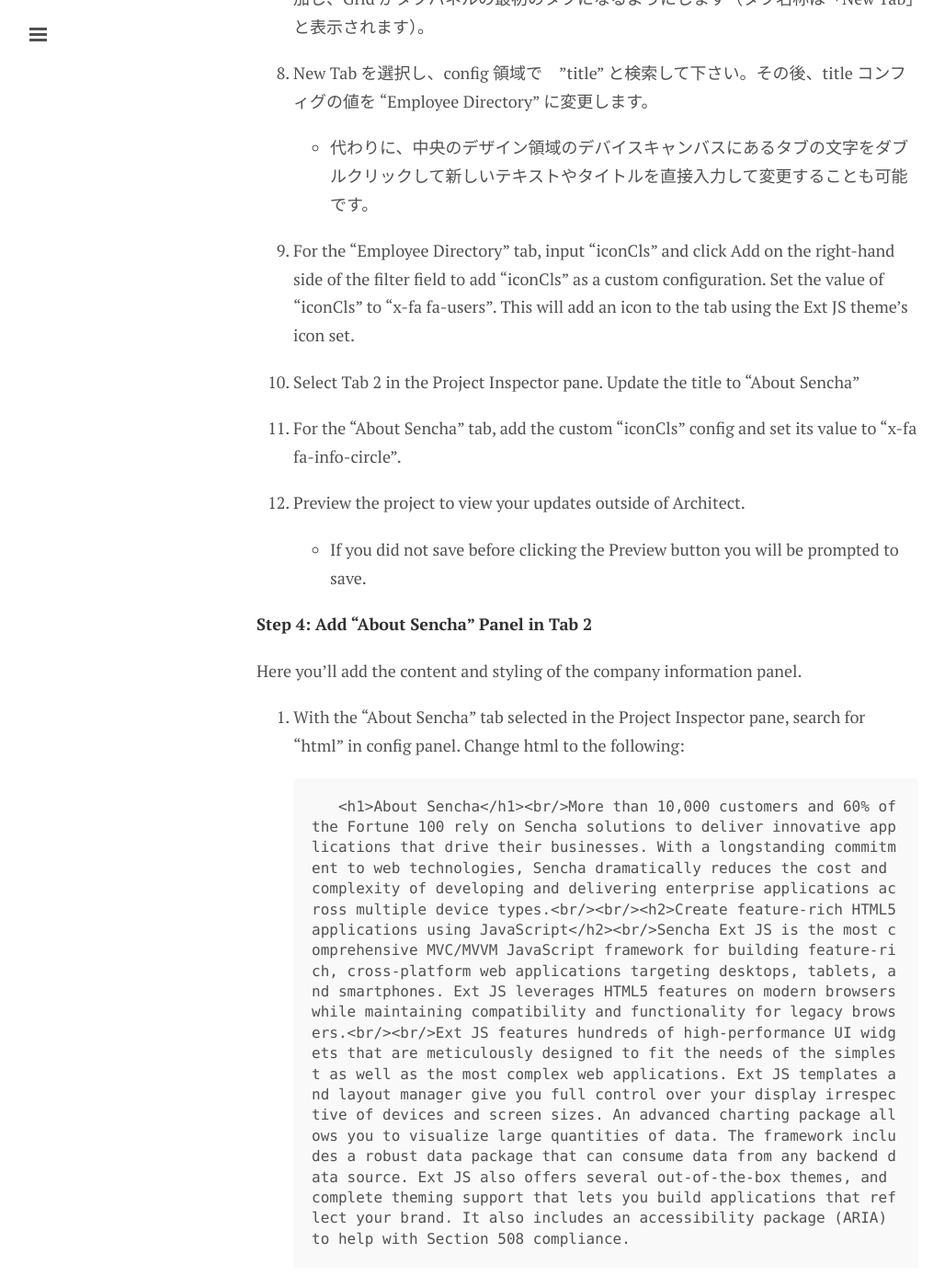
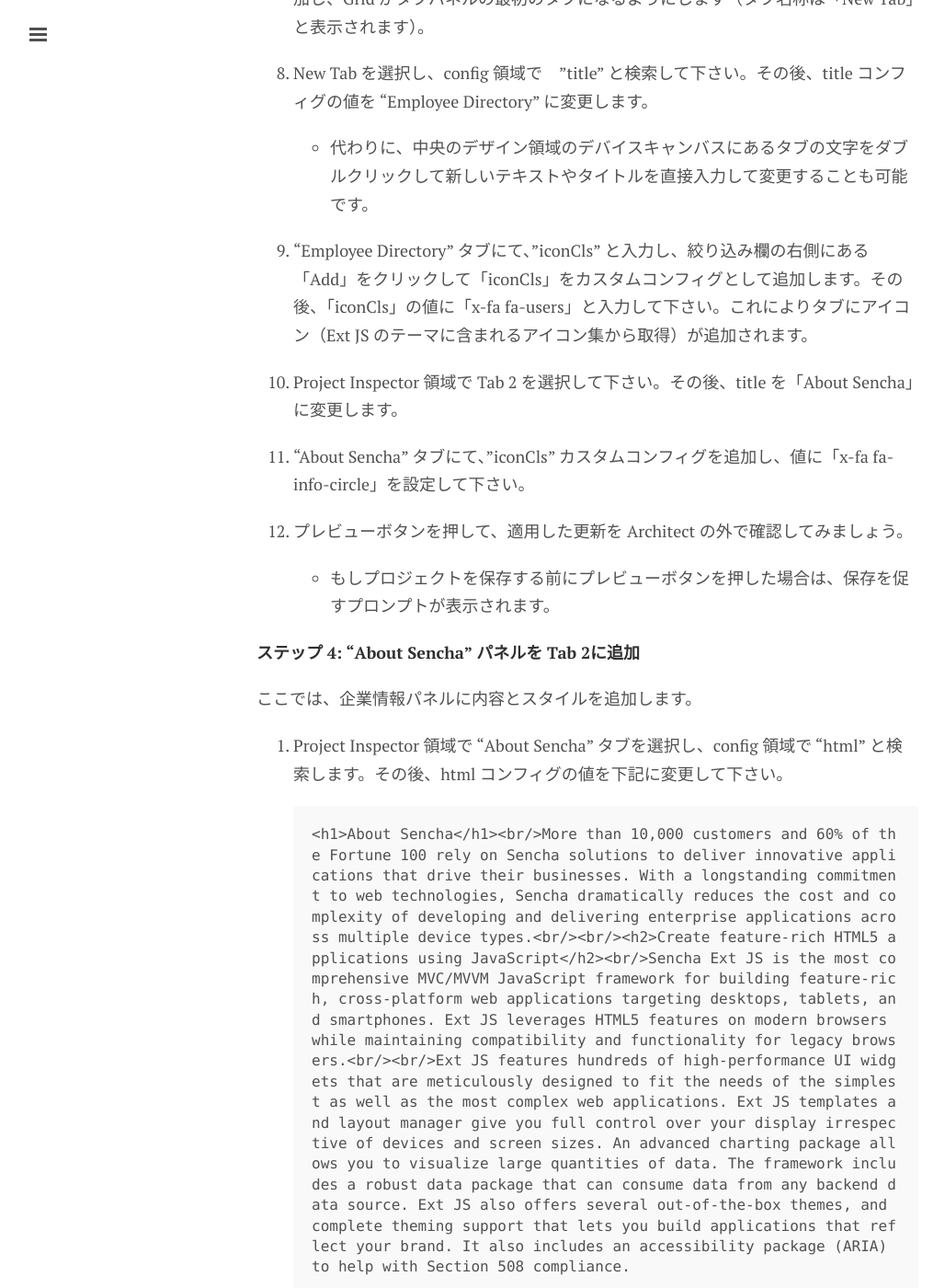
Before and after one commit to shinobukawano/kawanoshinobu.github.io, a Jekyll site: the page built from _posts/2016-09-05-modern-tutorial.md, in a window 1280 px wide and 1400 px high, scrolled down 3118 px. Shown: the whole window at 92% size, without its empty margins (1-1029 px from the left). Built offline with Jekyll 4.4.1, drawn with Linux system fonts in a browser that asks for light colours; comment, search, counter and statistics services are not loaded; some of the changed text lies outside the part shown.

Commit message:
Updated.

```diff
--- a/_posts/2016-09-05-modern-tutorial.md
+++ b/_posts/2016-09-05-modern-tutorial.md
@@ -72,29 +72,29 @@
 
       - 代わりに、中央のデザイン領域のデバイスキャンバスにあるタブの文字をダブルクリックして新しいテキストやタイトルを直接入力して変更することも可能です。
 
-  9. For the "Employee Directory" tab, input “iconCls” and click Add on the right-hand side of the filter field to add “iconCls” as a custom configuration. Set the value of “iconCls” to “x-fa fa-users”. This will add an icon to the tab using the Ext JS theme’s icon set.
+  9. "Employee Directory" タブにて、"iconCls" と入力し、絞り込み欄の右側にある「Add」をクリックして「iconCls」をカスタムコンフィグとして追加します。その後、「iconCls」の値に「x-fa fa-users」と入力して下さい。これによりタブにアイコン（Ext JS のテーマに含まれるアイコン集から取得）が追加されます。
 
-  10. Select Tab 2 in the Project Inspector pane. Update the title to "About Sencha"
+  10. Project Inspector 領域で Tab 2 を選択して下さい。その後、title を「About Sencha」に変更します。
 
-  11. For the "About Sencha" tab, add the custom “iconCls” config and set its value to “x-fa fa-info-circle”.
+  11. "About Sencha" タブにて、"iconCls" カスタムコンフィグを追加し、値に「x-fa fa-info-circle」を設定して下さい。
 
-  12. Preview the project to view your updates outside of Architect.
+  12. プレビューボタンを押して、適用した更新を Architect の外で確認してみましょう。
 
-      - If you did not save before clicking the Preview button you will be prompted to save.
+      - もしプロジェクトを保存する前にプレビューボタンを押した場合は、保存を促すプロンプトが表示されます。
 
-**Step 4: Add "About Sencha" Panel in Tab 2**
+**ステップ 4: "About Sencha" パネルを Tab 2に追加**
 
-Here you’ll add the content and styling of the company information panel.
+ここでは、企業情報パネルに内容とスタイルを追加します。
 
-  1. With the "About Sencha" tab selected in the Project Inspector pane, search for “html” in config panel. Change html to the following:
+  1. Project Inspector 領域で "About Sencha" タブを選択し、config 領域で "html" と検索します。その後、html コンフィグの値を下記に変更して下さい。
 
-            <h1>About Sencha</h1><br/>More than 10,000 customers and 60% of the Fortune 100 rely on Sencha solutions to deliver innovative applications that drive their businesses. With a longstanding commitment to web technologies, Sencha dramatically reduces the cost and complexity of developing and delivering enterprise applications across multiple device types.<br/><br/><h2>Create feature-rich HTML5 applications using JavaScript</h2><br/>Sencha Ext JS is the most comprehensive MVC/MVVM JavaScript framework for building feature-rich, cross-platform web applications targeting desktops, tablets, and smartphones. Ext JS leverages HTML5 features on modern browsers while maintaining compatibility and functionality for legacy browsers.<br/><br/>Ext JS features hundreds of high-performance UI widgets that are meticulously designed to fit the needs of the simplest as well as the most complex web applications. Ext JS templates and layout manager give you full control over your display irrespective of devices and screen sizes. An advanced charting package allows you to visualize large quantities of data. The framework includes a robust data package that can consume data from any backend data source. Ext JS also offers several out-of-the-box themes, and complete theming support that lets you build applications that reflect your brand. It also includes an accessibility package (ARIA) to help with Section 508 compliance.
+         <h1>About Sencha</h1><br/>More than 10,000 customers and 60% of the Fortune 100 rely on Sencha solutions to deliver innovative applications that drive their businesses. With a longstanding commitment to web technologies, Sencha dramatically reduces the cost and complexity of developing and delivering enterprise applications across multiple device types.<br/><br/><h2>Create feature-rich HTML5 applications using JavaScript</h2><br/>Sencha Ext JS is the most comprehensive MVC/MVVM JavaScript framework for building feature-rich, cross-platform web applications targeting desktops, tablets, and smartphones. Ext JS leverages HTML5 features on modern browsers while maintaining compatibility and functionality for legacy browsers.<br/><br/>Ext JS features hundreds of high-performance UI widgets that are meticulously designed to fit the needs of the simplest as well as the most complex web applications. Ext JS templates and layout manager give you full control over your display irrespective of devices and screen sizes. An advanced charting package allows you to visualize large quantities of data. The framework includes a robust data package that can consume data from any backend data source. Ext JS also offers several out-of-the-box themes, and complete theming support that lets you build applications that reflect your brand. It also includes an accessibility package (ARIA) to help with Section 508 compliance.
 
-  2. Add padding to our "About Sencha" tab by searching for “padding” and setting the “padding” config value to 10
+  2. "About Sencha" タブに余白を追加します。 padding コンフィグを検索し、値に「10」を設定して下さい。
 
-  3. Click on Save
+  3. 保存をクリックします。
 
-  4. Preview the app
+  4. アプリケーションをプレビュー表示して確認下さい。
 
 **Step 5: Add Model**
 
```
